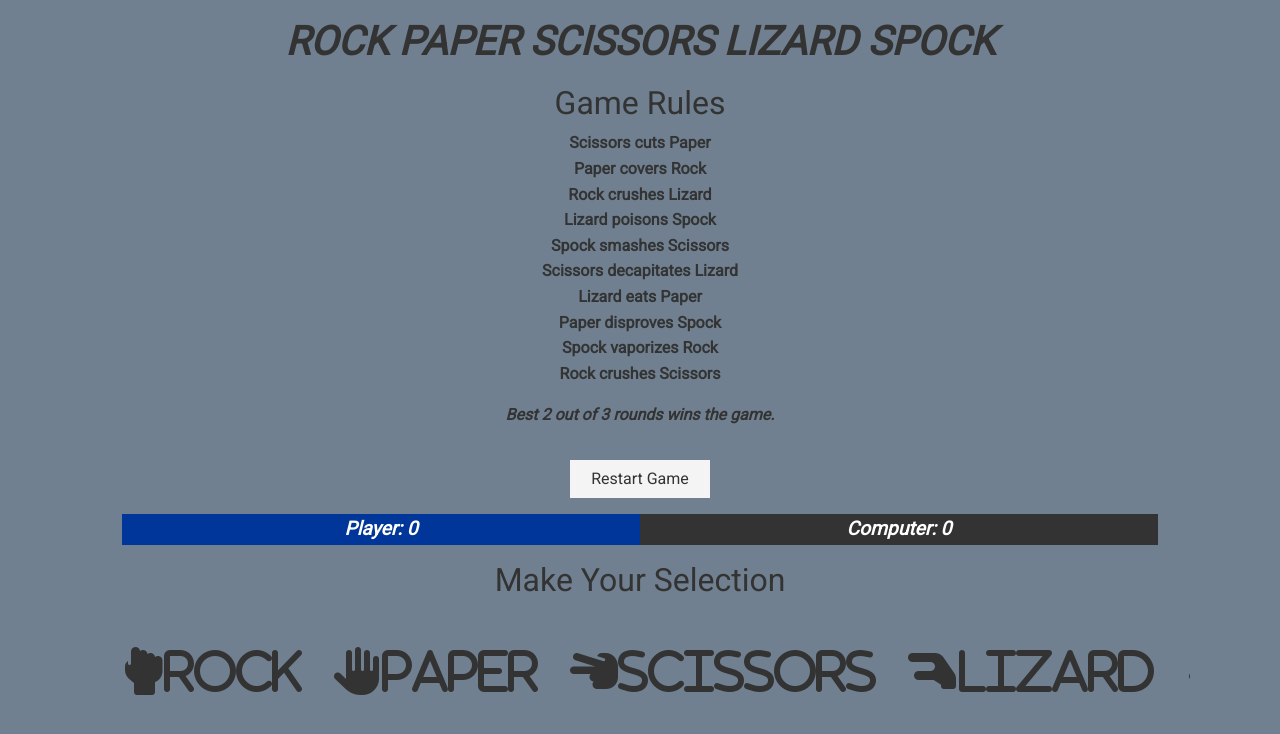
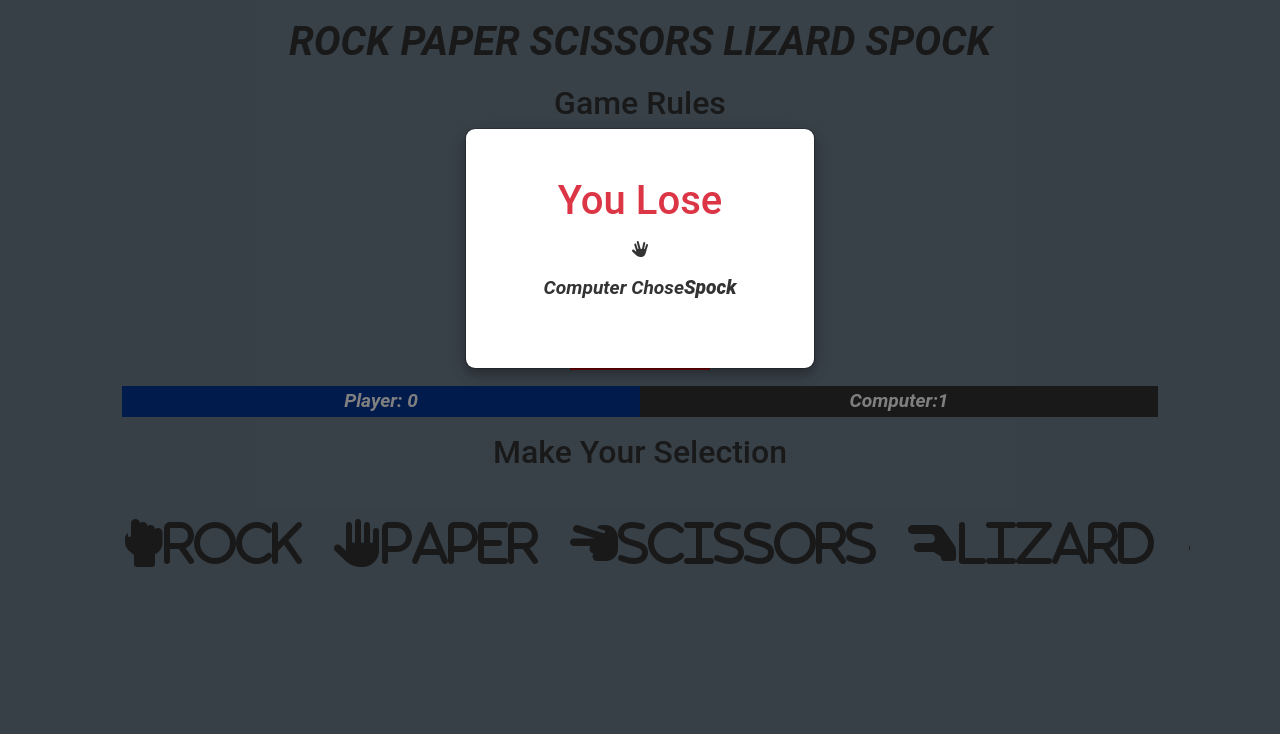
Before and after one commit to dd395/final-rock-paper, a plain HTML site: page index.html in a window 1280 px wide. Both pictures are taken after a click on the icon "Rock". Drawn offline with nearby package versions, Linux system fonts and the light colour scheme.

```diff
--- a/code.js
+++ b/code.js
@@ -1,12 +1,5 @@
-$(document).ready(function () {
-    //Event Listeners
-
-    choices.forEach(choice => choice.addEventListener('click', play));
-
-
-
-})
-
+$(document).ready(
+    function() {
 
         const choices = document.querySelectorAll(`.choice`);
         const score = document.getElementById(`score`);
@@ -14,24 +7,28 @@ $(document).ready(function () {
         const restart = document.getElementById(`restart`);
         const modal = document.querySelector(`.modal`);
 
+
         const scoreboard = {
             player: 0,
             computer: 0
         }
 
+        choices.forEach(choice => choice.addEventListener('click', play));
+
         console.log("start play");
-
 
 
 //Play game
         function play(e) {
+
             restart.style.display = `inline-block`;
             const playerChoice = e.target.id;
             const computerChoice = getComputerChoice();
             const winner = getWinner(playerChoice, computerChoice);
-       //showWinner(winner, computerChoice);
+            showWinner(winner, computerChoice);
 
-       // console.log(playerChoice, computerChoice, winner);
+
+            //console.log(playerChoice, computerChoice, winner);
 
             //Get computers choice
             function getComputerChoice() {
@@ -94,41 +91,44 @@ $(document).ready(function () {
                     } else if (c === 'lizard') {
                         return 'computer';
                     }
+                }}
 
 
-                function showWinner(winner, computerChoice){
-                    if(winner===`player`) {
-                        //player score
+                    function showWinner(winner, computerChoice) {
+                        if (winner === 'player') {
+                            //increment player score
                             scoreboard.player++;
-                        //modal result
+                            //show modal result
                             result.innerHTML =
                                 `<h1 class="text-win">You Win</h1>
-                <i class ="fas fa-hand-${computerChoice} fa-10X"></i>
-                <p>Computer chose<strong>${computerChoice.charAt(0).toUpperCase() + computerChoice.slice(1)}</strong></p>`;
-                    }else if(winner===`computer`) {
-                        //computer score
+                <i class ="fas fa-hand-${computerChoice} fa-3X"></i>
+                <p>Computer Chose<strong>${computerChoice.charAt(0).toUpperCase() + computerChoice.slice(1)}</strong></p>
+                 `;
+                        } else if (winner === 'computer') {
+                            //increment computer score
                             scoreboard.computer++;
                             //modal result
                             result.innerHTML =
-                            `<h1 class="text-win">You Lose</h1>
-                <i class ="fas fa-hand-${computerChoice} fa-10X"></i>
-                <p>Computer chose<strong>${computerChoice.charAt(0).toUpperCase() + computerChoice.slice(1)}</strong></p>`;
-                    }else{
+                                `<h1 class="text-lose">You Lose</h1>
+                <i class ="fas fa-hand-${computerChoice} fa-3X"></i>
+                <p>Computer Chose<strong>${computerChoice.charAt(0).toUpperCase() + computerChoice.slice(1)}</strong></p>
+                 `;
+                        } else {
                             result.innerHTML =
                                 `<h1>It's A Draw</h1>
-                <i class ="fas fa-hand-${computerChoice} fa-10X"></i>
-                <p>Computer chose<strong>${computerChoice.charAt(0).toUpperCase() + computerChoice.slice(1)}</strong></p>`;
+                <i class ="fas fa-hand-${computerChoice} fa-3X"></i>
+                <p>Computer Chose<strong>${computerChoice.charAt(0).toUpperCase() + computerChoice.slice(1)}</strong></p>
+                 `;
                         }
                         //Show score
                         score.innerHTML = `
             <p>Player: ${scoreboard.player}</p>
              <p>Computer:${scoreboard.computer}</p>
              `;
-                    modal.style.display ="block";
-                }
+                        modal.style.display = 'block';
 
                         //Restart game
-                function restartGame(){
+                        function restartGame() {
                             scoreboard.player = 0;
                             scoreboard.computer = 0;
                             score.innerHTML = `
@@ -138,24 +138,21 @@ $(document).ready(function () {
                         }
 
                         //Clear modal
-                function clearModal(e){
-                    if(e.target===modal){
+                        function clearModal(e) {
+                            if (e.target === modal) {
                                 modal.style.display = 'none';
                             }
                         }
 
 
-                showWinner();
-                window.addEventListener('click', clearModal);
-                restart.addEventListener('click', restartGame);
 
                         console.log("end play");
 
 
-
-
-
+                        window.addEventListener('click', clearModal);
+                        restart.addEventListener('click', restartGame);
+                    }
+                }
 
             }
-                }
-            }
+)
--- a/index.html
+++ b/index.html
@@ -2,7 +2,7 @@
 <html lang="en">
 <head>
     <meta charset="UTF-8">
-    <meta name="viewport" content="width=device-width, initial-scale=1, shrink-to-fit=no">
+    <meta name="viewport" content="width=device-width, initial-scale=1">
     <title>Rock Paper Scissors Lizard Spock </title>
     <!-- Bootstrap styles first -->
     <link rel="stylesheet" href="https://stackpath.bootstrapcdn.com/bootstrap/4.5.2/css/bootstrap.min.css">
@@ -19,16 +19,11 @@
 <div>
 <h2> Game Rules</h2>
 <ul class="rulesList">
-    <li>Scissors cuts Paper</li>
-    <li>Paper covers Rock</li>
-    <li>Rock crushes Lizard</li>
-    <li>Lizard poisons Spock</li>
-    <li>Spock smashes Scissors</li>
-    <li>Scissors decapitates Lizard</li>
-    <li>Lizard eats Paper</li>
-    <li>Paper disproves Spock</li>
-    <li>Spock vaporizes Rock</li>
-    <li>Rock crushes Scissors</li>
+    <li>Scissors cuts Paper and decapitates Lizard</li>
+    <li>Paper covers Rock and disproves Spock</li>
+    <li>Rock crushes Lizard and crushes Scissors</li>
+    <li>Lizard poisons Spock and eats Paper</li>
+    <li>Spock smashes Scissors and vaporizes Rock</li>
 </ul>
 <p>
     Best 2 out of 3 rounds wins the game.
@@ -56,17 +51,12 @@
 <!-- Modal -->
 <div class ="modal">
     <div id ="result" class="modal-content">
-        <h1 class ="text-win">You Win</h1>
-        <i class="fas fa-hand-rock fa-3x"></i>
-        <p>Computer Chose Rock</p>
-
-
-
 </div>
 
 
 </div>
 </div>
+
 
 
 
--- a/modal.css
+++ b/modal.css
@@ -1,3 +1,4 @@
+
 .modal{
     display: none;
     position: fixed;
@@ -11,7 +12,7 @@
 }
 
 .modal-content{
-    background: white;
+    background-color: white;
     text-align: center;
     margin: 10% auto;
     width: 350px;
@@ -19,7 +20,7 @@
     padding: 3rem;
     box-shadow: 0 5px 8px 0 rgba(0,0,0,0.2), 0 7px 20px 0 rgba(0,0,0,0.17);
     animation-name: modalopen;
-    animation-duration: var(--modal-duration);
+    animation-duration: 1s;
 }
 
 .modal-content h1{
@@ -31,11 +32,11 @@
     margin-top: 1rem;
 }
 
-@keyframes modalopen{
-    from{
+@keyframes modalopen {
+    from {
         opacity: 0;
     }
-    to{
+    to {
         opacity: 1;
     }
 }
--- a/style.css
+++ b/style.css
@@ -1,11 +1,10 @@
-@import url('https://fonts.googleapis.com/css?family=Roboto');
+
 :root{
     --primary-color: #003699;
     --dark-color: #333333;
     --light-color: #f4f4f4;
     --lose-color: #dc3545;
     --win-color: #28a745;
-    --modal-duration: 1s;
 
 }
 *{
@@ -29,7 +28,7 @@ p{
 
 
 body{
-    font-family: 'Roboto',sans-serif;
+    font-family:Roboto,sans-serif;
     line-height: 1.6;
     background: slategray;
     color: #333;
@@ -51,7 +50,7 @@ header{
 }
 .restart-btn{
     display: none;
-    background: var(--light-color);
+    background-color: red;
     color: #333;
     padding: 0.4rem 1.3rem;
     font-size: 1rem;
```
Lines whose indentation alone changed are shown as unchanged.
